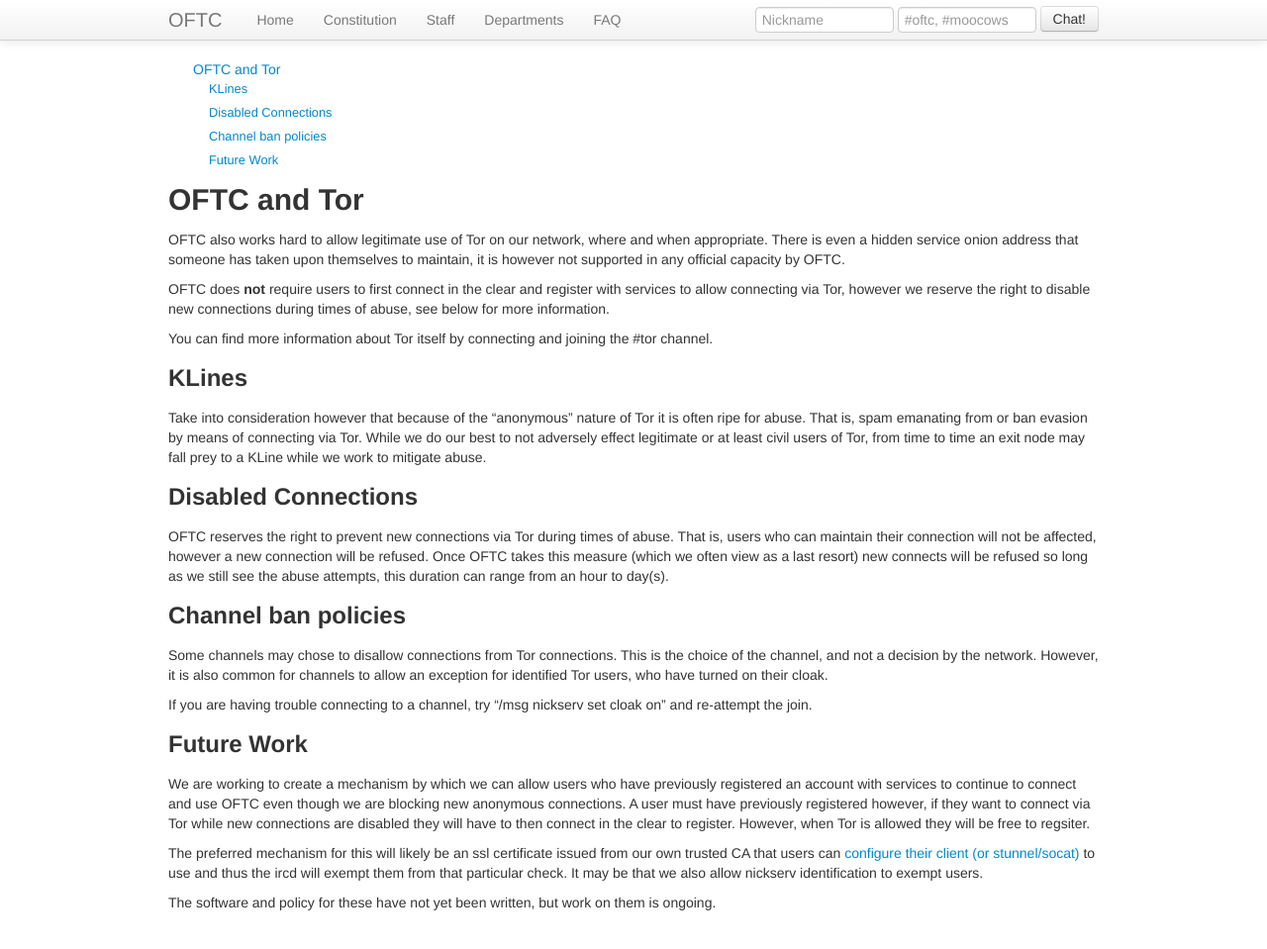
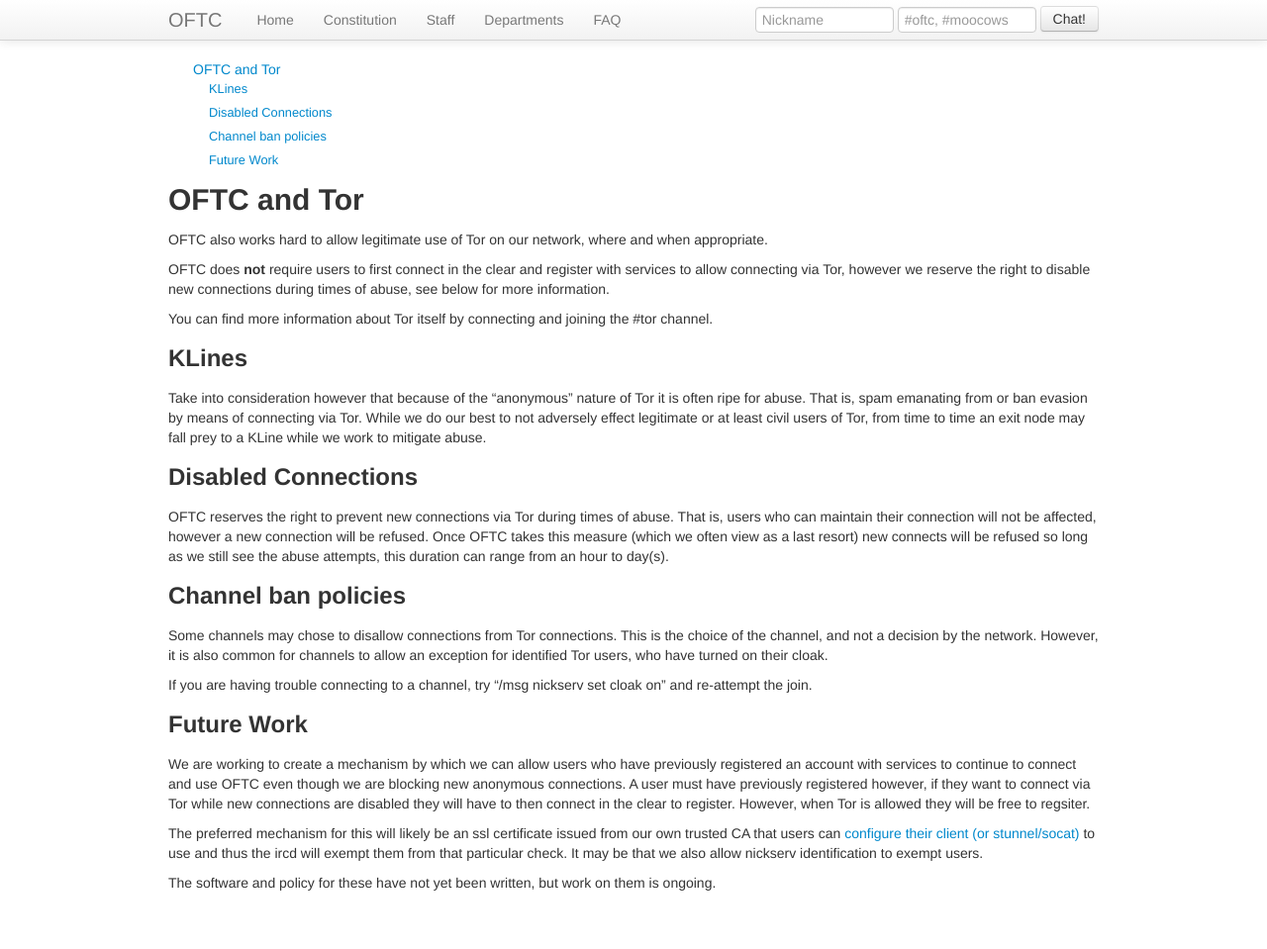
Before and after one commit to oftc/oftc-web, a Jekyll site: the page built from Tor.md, in a window 1280 px wide and 972 px high. Shown: the top 959 px of the window at 99% size. Built offline with Jekyll 4.4.1, drawn with Linux system fonts in a browser that asks for light colours.

Commit message:
Remove link to non-existant onion service
The non-official onion service for oftc is dead a few years already.

```diff
--- a/Tor.md
+++ b/Tor.md
@@ -8,9 +8,7 @@
 # OFTC and Tor
 
 OFTC also works hard to allow legitimate use of Tor on our network, where and
-when appropriate. There is even a hidden service onion address that someone has
-taken upon themselves to maintain, it is however not supported in any official
-capacity by OFTC.
+when appropriate.
 
 OFTC does **not** require users to first connect in the clear and register with
 services to allow connecting via Tor, however we reserve the right to disable
```
